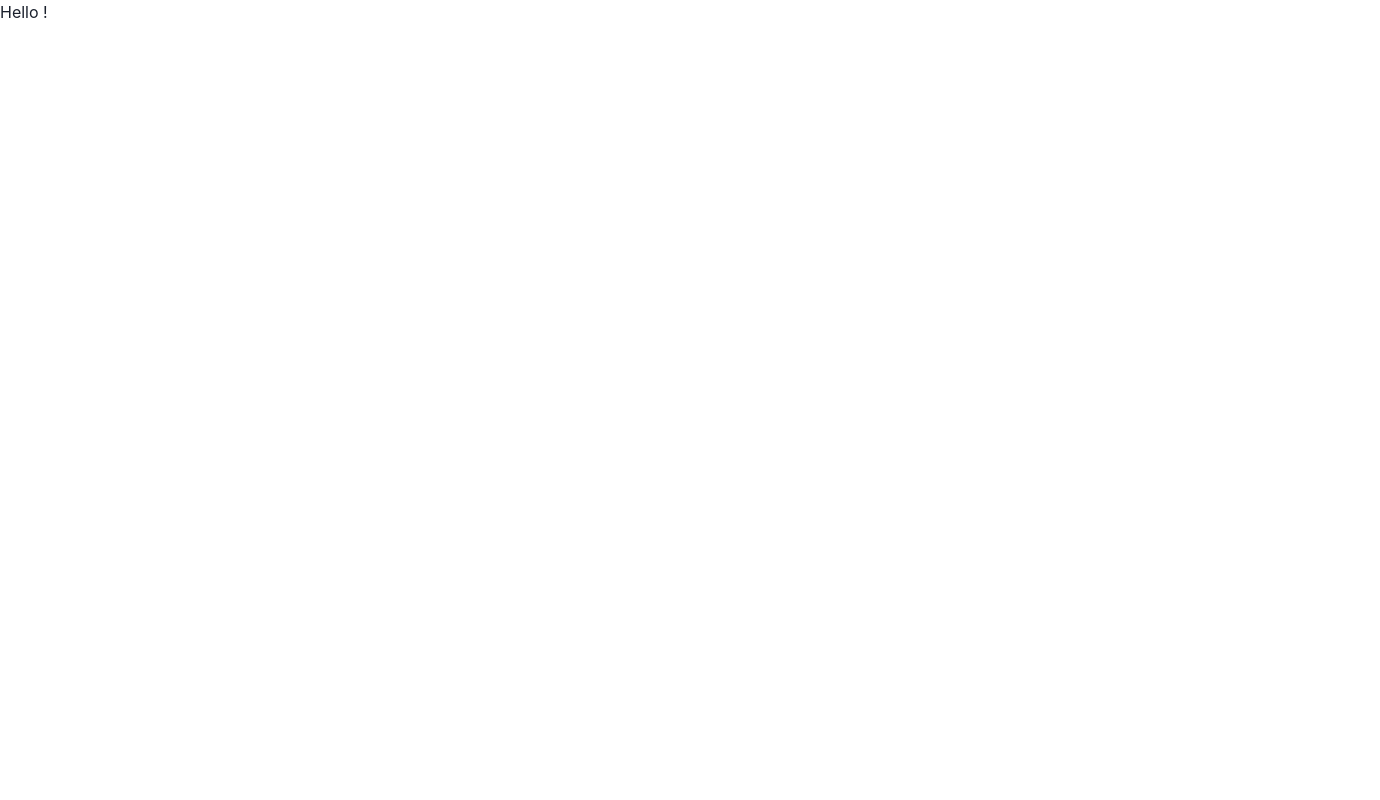
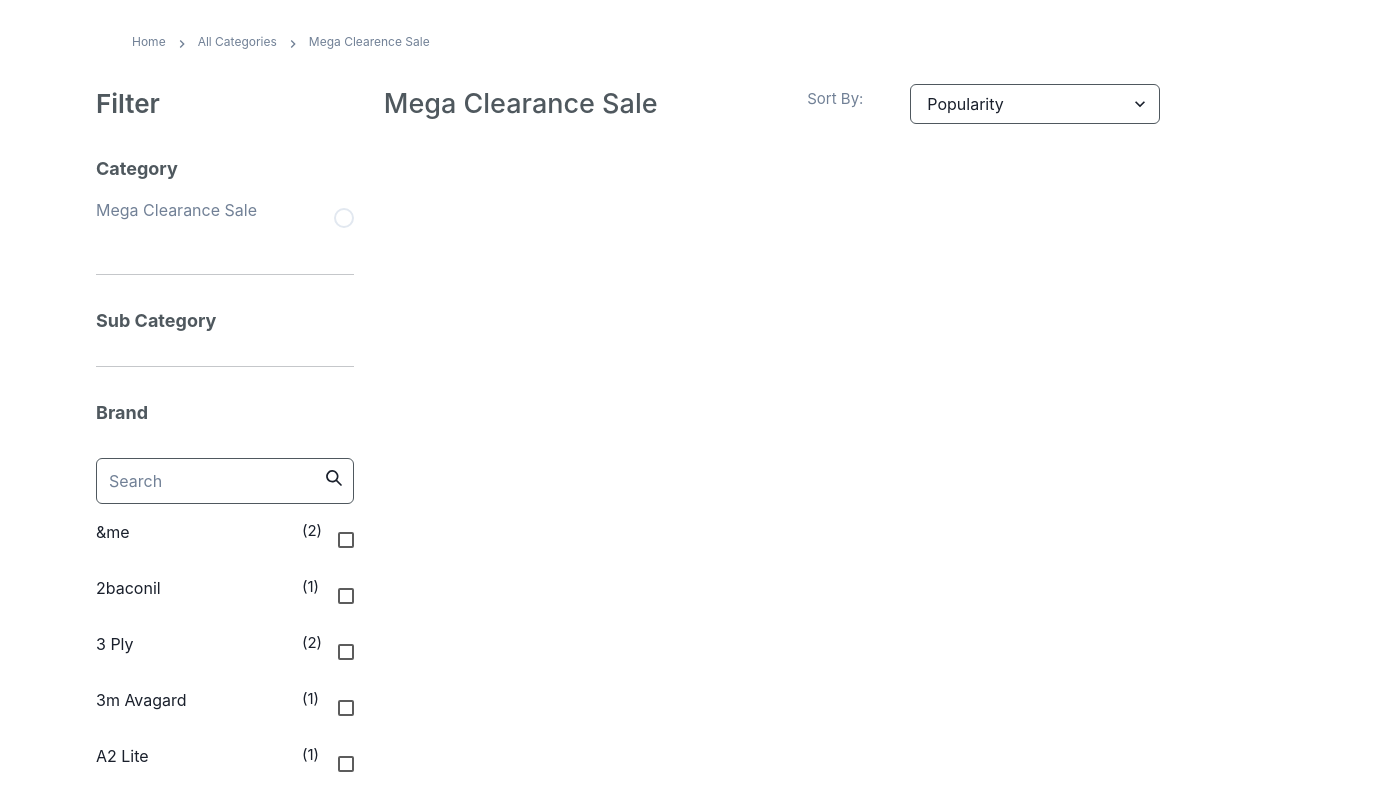
Before and after one commit to actuallyakshay/skinny-leg-3425, a React (Create React App) app in the folder client/: page / in a window 1280 px wide. Shown: the top 800 px of the page, 1380 px wide, since content can reach past the window. Built offline with nearby package versions, Linux system fonts and the light colour scheme.

Commit message:
product,filter,breadcrumb page layout done

```diff
--- a/client/package.json
+++ b/client/package.json
@@ -3,6 +3,7 @@
   "version": "0.1.0",
   "private": true,
   "dependencies": {
+    "@chakra-ui/icons": "^2.0.13",
     "@chakra-ui/react": "^2.4.3",
     "@emotion/react": "^11.10.5",
     "@emotion/styled": "^11.10.5",
@@ -10,14 +11,18 @@
     "@testing-library/react": "^13.4.0",
     "@testing-library/user-event": "^13.5.0",
     "axios": "^1.2.1",
+    "bootstrap": "^5.2.3",
     "framer-motion": "^7.6.19",
     "react": "^18.2.0",
+    "react-bootstrap": "^2.7.0",
     "react-dom": "^18.2.0",
     "react-redux": "^8.0.5",
+    "react-router-bootstrap": "^0.26.2",
     "react-router-dom": "^6.4.5",
     "react-scripts": "5.0.1",
     "redux": "^4.2.0",
     "redux-thunk": "^2.4.2",
+    "styled-components": "^5.3.6",
     "web-vitals": "^2.1.4"
   },
   "scripts": {
--- a/client/src/App.js
+++ b/client/src/App.js
@@ -1,9 +1,10 @@
-
+import Products from "./Component/Products/Products";
 
 function App() {
   return (
     <div>
-      <h1>Hello !</h1>
+      <h1></h1>
+      <Products />
     </div>
   );
 }
--- /dev/null
+++ b/client/src/Component/Breadcrumbs/Breadcrumbs.jsx
@@ -0,0 +1,35 @@
+import React from 'react';
+import {
+    Box,
+    Breadcrumb,
+    BreadcrumbItem,
+    BreadcrumbLink,
+    BreadcrumbSeparator,
+  } from '@chakra-ui/react'
+import { Link } from "react-router-dom";
+import { ChevronRightIcon } from "@chakra-ui/icons"
+
+const Breadcrumbs = () => {
+  return (
+   // import { Link } from "@reach/router"
+
+<Breadcrumb spacing="8px" separator={<ChevronRightIcon color='gray.500'  />}>
+  <BreadcrumbItem>
+    <BreadcrumbLink as="" to='#' fontSize="12px" color="gray.500">
+      Home
+    </BreadcrumbLink>
+  </BreadcrumbItem>
+  <BreadcrumbItem>
+    <BreadcrumbLink as="" to='#' fontSize="12px" color="gray.500">
+      All Categories
+    </BreadcrumbLink>
+  </BreadcrumbItem>
+  <BreadcrumbItem isCurrentPage>
+    <BreadcrumbLink aria-disabled="true" fontSize="12px" color="gray.500">Mega Clearence Sale</BreadcrumbLink>
+  </BreadcrumbItem>
+</Breadcrumb>
+
+  )
+}
+
+export default Breadcrumbs
--- /dev/null
+++ b/client/src/Component/Products/Products.jsx
@@ -0,0 +1,82 @@
+import React, {useState} from 'react';
+import Breadcrumbs from '../Breadcrumbs/Breadcrumbs';
+import styled from "styled-components";
+import Filter from '../filter/Filter';
+import { Box, Text , Select} from "@chakra-ui/react"
+
+const Products = () => {
+
+  return (
+   <>
+
+    <WrapperBreadcrumb>
+     <Breadcrumbs step1 step2 step3 />
+     </WrapperBreadcrumb>
+
+  <div className='product-main-container'>
+
+   <Wrapper>
+
+   <WrapperFilter>
+     <Filter />
+   </WrapperFilter>
+
+   <WrapperProducts>
+   <Box width={800} display="flex" justifyContent="space-between" >
+        <Box width={400}>
+            <Text fontSize="27px" fontWeight="490" color="#4F585E">Mega Clearance Sale</Text>
+        </Box>
+
+        <Box width={400} height={47} display="flex" justifyContent="space-around">
+
+            <Text display="flex" alignItems="center" color="gray.500">Sort By:</Text>
+
+            <Select placeholder='Popularity' width={250} borderColor="#4F585E">
+            <option value='Relevance'>Relevance</option>
+            <option value='Price low to high'>Price low to high</option>
+            <option value='Price high to low'>Price high to low</option>
+            </Select>
+        </Box>
+    </Box>
+
+   </WrapperProducts>
+
+   </Wrapper>
+
+  </div>
+
+    </>
+  )
+}
+
+export default Products
+
+const WrapperBreadcrumb = styled.div`
+width: 100%;
+margin-left: 100px;
+margin-bottom:30px;
+margin-top:30px
+`;
+
+const Wrapper = styled.div`
+display: flex;
+width: 85%;
+height: auto;
+margin:auto
+`;
+
+const WrapperFilter = styled.div`
+
+width : 350px;
+margin-right:30px
+`;
+
+const WrapperProducts = styled.div`
+
+width: 100%;
+display : grid;
+grid-template-columns : repeat(auto-fit , minmax(200px,max-content)) ;
+justify-content: center;
+grid-gap:10px;
+font-size : 15px
+`
--- /dev/null
+++ b/client/src/Component/filter/Filter.jsx
@@ -0,0 +1,115 @@
+import React from 'react';
+import { Text , Box , Input, Radio, Stack, RadioGroup, Icon, Checkbox } from "@chakra-ui/react";
+import { SearchIcon } from "@chakra-ui/icons"
+
+const Filter = () => {
+  return (
+    <>
+    <div>
+       <Text color="#4F585E" fontSize="26px" fontWeight="610">Filter</Text>
+    </div>
+
+    <Box mt={8} mb={9} >
+     <Text color="#4F585E" fontSize="18px" fontWeight="700">Category</Text>
+
+      <RadioGroup mt={4}>
+     <Box display="flex" alignItems="center" justifyContent="space-between">
+        <Text color="gray.500" >Mega Clearance Sale</Text>
+        <Radio size="lg" colorScheme="green" />
+        </Box>
+     </RadioGroup>
+
+    </Box>
+
+    <hr />
+
+    <Box mt={8} mb={8} >
+        <Text color="#4F585E" fontSize="18px" fontWeight="700" >Sub Category</Text>
+    </Box>
+
+    <hr />
+
+    <Box mt={8} mb={8}>
+        <Text color="#4F585E" fontSize="18px" fontWeight="700"> Brand</Text>
+    </Box>
+
+    <Box position="relative" alignItems="center" >
+        <Input placeholder='Search' paddingLeft={3} height="46px" borderColor="#4F585E" focusBorderColor='green.800' />
+         <Icon as={SearchIcon} position="absolute" right={3} top={3} ></Icon>
+    </Box>
+
+    <Box mt={4} display="flex" justifyContent="space-around" >
+        <Box width="80%">
+            <Text>&me</Text>
+        </Box>
+        <Box width="20%" display="flex" justifyContent="space-between">
+            <Text fontSize="15px">(2)</Text>
+             <Checkbox colorScheme="green" borderColor="blackAlpha.700"></Checkbox>
+        </Box>
+    </Box>
+
+    <Box mt={4} display="flex" justifyContent="space-around" >
+        <Box width="80%">
+            <Text>2baconil</Text>
+        </Box>
+        <Box width="20%" display="flex" justifyContent="space-between">
+            <Text fontSize="15px">(1)</Text>
+             <Checkbox colorScheme="green" borderColor="blackAlpha.700"></Checkbox>
+        </Box>
+    </Box>
+
+    <Box mt={4} display="flex" justifyContent="space-around" >
+        <Box width="80%">
+            <Text>3 Ply</Text>
+        </Box>
+        <Box width="20%" display="flex" justifyContent="space-between">
+            <Text fontSize="15px">(2)</Text>
+             <Checkbox colorScheme="green" borderColor="blackAlpha.700"></Checkbox>
+        </Box>
+    </Box>
+
+    <Box mt={4} display="flex" justifyContent="space-around" >
+        <Box width="80%">
+            <Text>3m Avagard</Text>
+        </Box>
+        <Box width="20%" display="flex" justifyContent="space-between">
+            <Text fontSize="15px">(1)</Text>
+             <Checkbox colorScheme="green" borderColor="blackAlpha.700"></Checkbox>
+        </Box>
+    </Box>
+
+    <Box mt={4} display="flex" justifyContent="space-around" >
+        <Box width="80%">
+            <Text>A2 Lite</Text>
+        </Box>
+        <Box width="20%" display="flex" justifyContent="space-between">
+            <Text fontSize="15px">(1)</Text>
+             <Checkbox colorScheme="green" borderColor="blackAlpha.700"></Checkbox>
+        </Box>
+    </Box>
+
+    <Box mt={4} mb={4}>
+        <Text color="#10847E" fontWeight="bold">View More</Text>
+    </Box>
+
+    <hr />
+
+    <Box mt={5}>
+        <Text color="#4F585E" fontWeight="bold" fontSize="17px">Price</Text>
+    </Box>
+
+    <Box mt={4} display="flex" justifyContent="space-around" >
+        <Box width="80%">
+            <Text>100 - 199</Text>
+        </Box>
+        <Box width="20%" display="flex" justifyContent="space-between">
+            <Text fontSize="15px">(2)</Text>
+             <Checkbox colorScheme="green" borderColor="blackAlpha.700"></Checkbox>
+        </Box>
+    </Box>
+
+    </>
+  )
+}
+
+export default Filter
--- a/client/src/index.js
+++ b/client/src/index.js
@@ -3,6 +3,7 @@ import ReactDOM from "react-dom/client";
 import "./index.css";
 import App from "./App";
 import reportWebVitals from "./reportWebVitals";
+import 'bootstrap/dist/css/bootstrap.min.css';
 import { ChakraProvider } from "@chakra-ui/react";
 
 const root = ReactDOM.createRoot(document.getElementById("root"));
```
Also changed, not shown: 1 other file (tests, documents, lock files or other folders).
